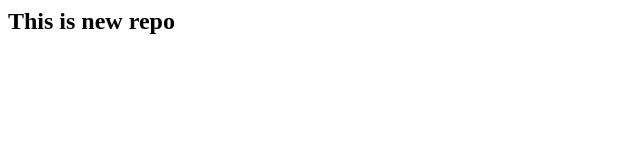
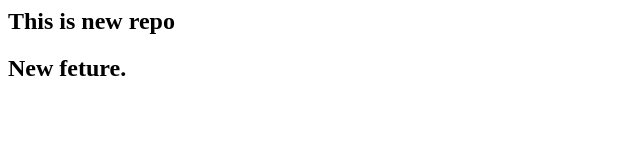
Before and after one commit to Rathod-Dipali/Local, a plain HTML site: page index.html in a window 1280 px wide. Shown: the whole page, without its empty margins (0-640 px from the left). Drawn offline with Linux system fonts and the light colour scheme.

Commit message:
Add new line

```diff
--- a/index.html
+++ b/index.html
@@ -1 +1,2 @@
 <h2>This is new repo</h2>
+<h2>New feture.</h2>
```
Also changed, not shown: style.css (deleted).
